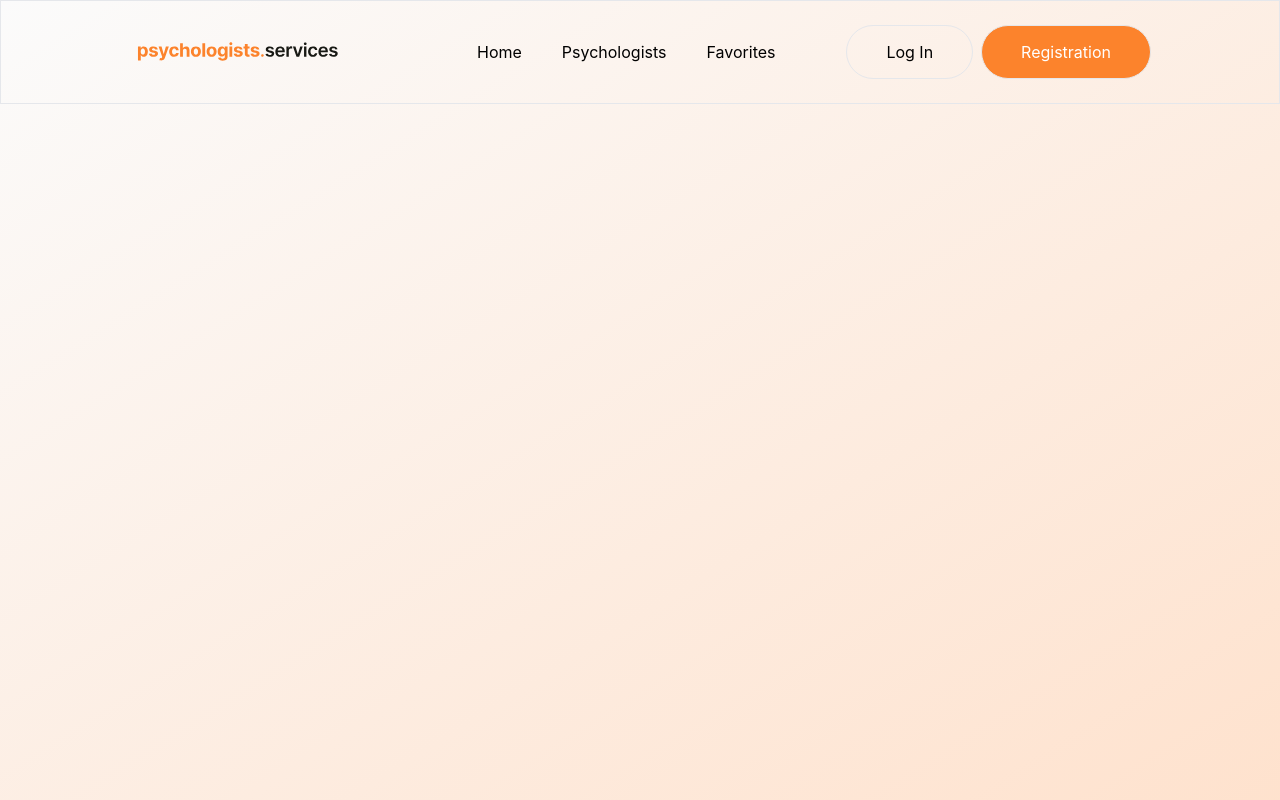
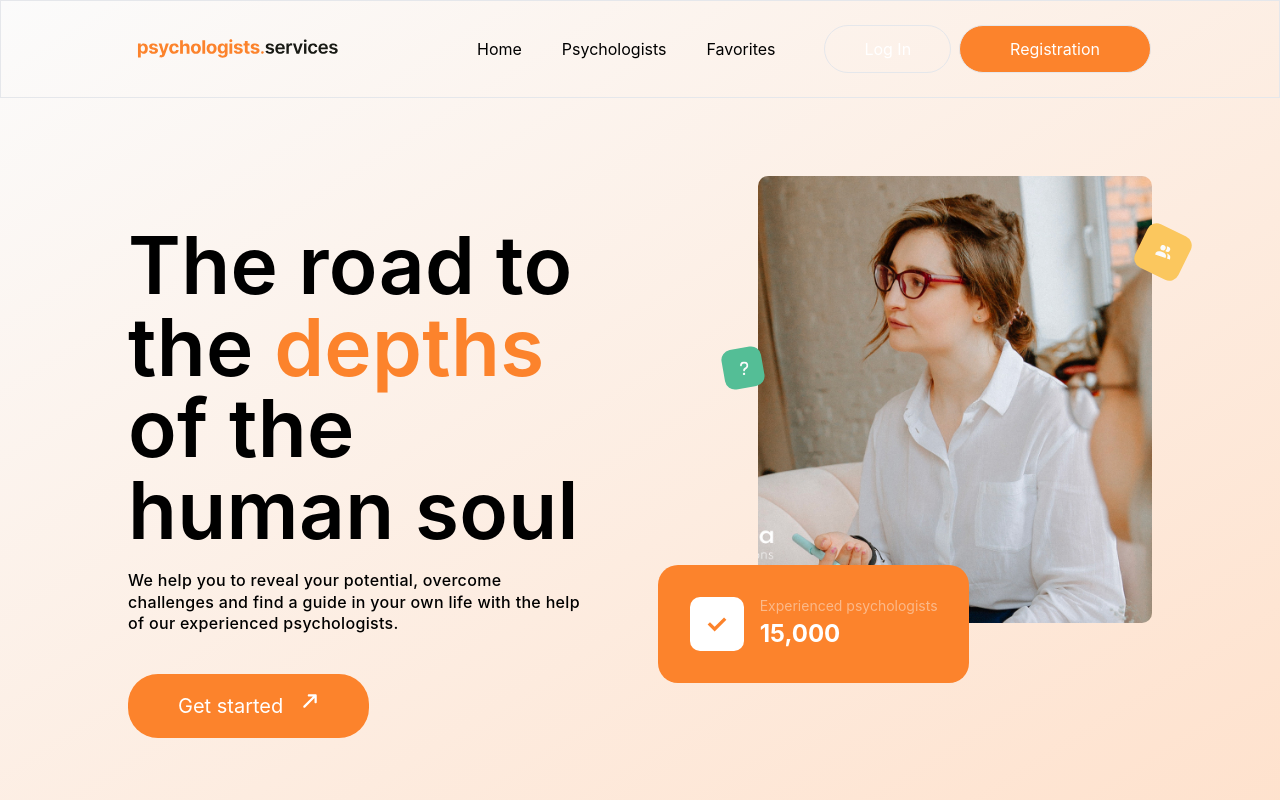
Before and after one commit to KarinaPelykh/Psychologists, a React (Vite) app: page / in a window 1280 px wide. Built offline with nearby package versions, Linux system fonts and the light colour scheme.

Commit message:
changes in styles

```diff
--- a/package.json
+++ b/package.json
@@ -10,6 +10,7 @@
     "preview": "vite preview"
   },
   "dependencies": {
+    "clsx": "^2.1.1",
     "react": "^18.2.0",
     "react-dom": "^18.2.0",
     "react-router-dom": "^6.23.0"
--- a/src/App.tsx
+++ b/src/App.tsx
@@ -9,9 +9,10 @@ import { Home } from "./components/Home/Home";
 export const routes = createBrowserRouter(
   createRoutesFromElements(
     <Route path="/" element={<Layout />}>
-      <Route path="home" element={<Home />} />
+      <Route index element={<Home />} />
       <Route path="psychologists" element={<h1>Psychologists</h1>} />
       <Route path="favorites" element={<h1>Favorites</h1>} />
+      <Route path="*" element={<h1>NOT FOUND</h1>} />
     </Route>
   )
 );
--- a/src/components/Button/Button.tsx
+++ b/src/components/Button/Button.tsx
@@ -1,16 +1,28 @@
+import clsx from "clsx";
 import icon from "../../images/sprite.svg";
 
 type Prop = {
   prop: string;
+  className?: string;
+  iconShow?: boolean;
 };
 
-export const Button = ({ prop }: Prop) => {
+export const Button = ({ prop, className, iconShow = true }: Prop) => {
   return (
-    <button className="  py-[18px] px-[50px] rounded-[30px] bg-[#FC832C]  text-white flex  text-xl">
+    <button
+      className={clsx(
+        className,
+        "bg-[#FC832C] py-[18px] px-[50px] rounded-[30px]  text-white flex  text-xl"
+      )}
+    >
       {prop}
-      <svg className="w-[18px] h-[18px] fill-white ml-[18px]">
-        <use xlinkHref={icon + "#arrow-up"}></use>
-      </svg>
+      {iconShow ? (
+        <svg className={clsx("w-[18px] h-[18px] fill-white ml-[18px] ")}>
+          <use xlinkHref={icon + "#arrow-up"}></use>
+        </svg>
+      ) : (
+        ""
+      )}
     </button>
   );
 };
--- a/src/components/Header/Header.tsx
+++ b/src/components/Header/Header.tsx
@@ -1,3 +1,4 @@
+import { Button } from "../Button/Button";
 import { Logo } from "./Logo";
 import { Navigation } from "./Navigation";
 
@@ -7,13 +8,17 @@ export const Header = () => {
       <nav className="flex items-center">
         <Logo />
         <Navigation />
-        <div className="ml-auto">
-          <button className="br-[transparent] border rounded-[30px] px-[39px] py-[14px] mr-[8px]">
-            Log In
-          </button>
-          <button className="bg-[#FC832C] border rounded-[30px] px-[39px] py-[14px] text-white">
-            Registration
-          </button>
+        <div className="ml-auto flex">
+          <Button
+            iconShow={false}
+            prop="Log In"
+            className="bg-[transparent] border rounded-[30px] !px-[39px] !py-[14px]  mr-[8px] text-[#000] !h-[48px] !text-[16px] flex items-center"
+          />
+          <Button
+            iconShow={false}
+            prop="Registration"
+            className="bg-[#FC832C] border rounded-[30px] px-[39px] py-[14px] text-white !h-[48px] !text-[16px] flex items-center"
+          />
         </div>
       </nav>
     </header>
--- a/src/components/Header/Logo.tsx
+++ b/src/components/Header/Logo.tsx
@@ -1,10 +1,11 @@
+import { Link } from "react-router-dom";
 import icon from "../../images/sprite.svg";
 export const Logo = () => {
   return (
-    <div className="mr-[130px]">
+    <Link to="/" className="mr-[130px]">
       <svg width="218px" height="26px">
         <use xlinkHref={icon + "#Logo"}></use>
       </svg>
-    </div>
+    </Link>
   );
 };
--- a/src/components/Header/Navigation.tsx
+++ b/src/components/Header/Navigation.tsx
@@ -2,7 +2,7 @@ import { Link } from "react-router-dom";
 
 export const Navigation = () => {
   const routes = [
-    { path: "/home", name: "Home", id: "7" },
+    { name: "Home", id: "7" },
     { path: "/psychologists", name: "Psychologists", id: "2" },
     { path: "/favorites", name: "Favorites", id: "1" },
   ];
@@ -11,7 +11,7 @@ export const Navigation = () => {
     <ul className="flex">
       {routes.map(({ path, name, id }) => (
         <li key={id} className="mr-[40px]">
-          <Link to={path}>{name}</Link>
+          <Link to={path ? path : ""}>{name}</Link>
         </li>
       ))}
     </ul>
--- a/src/index.css
+++ b/src/index.css
@@ -17,3 +17,11 @@
     height: auto;
   }
 }
+
+.login {
+  background-color: transparent;
+
+  border-radius: 30px;
+  padding: 14px 39px 14px 39px;
+  margin-right: 8px;
+}
```
Also changed, not shown: 1 other file (tests, documents, lock files or other folders).
